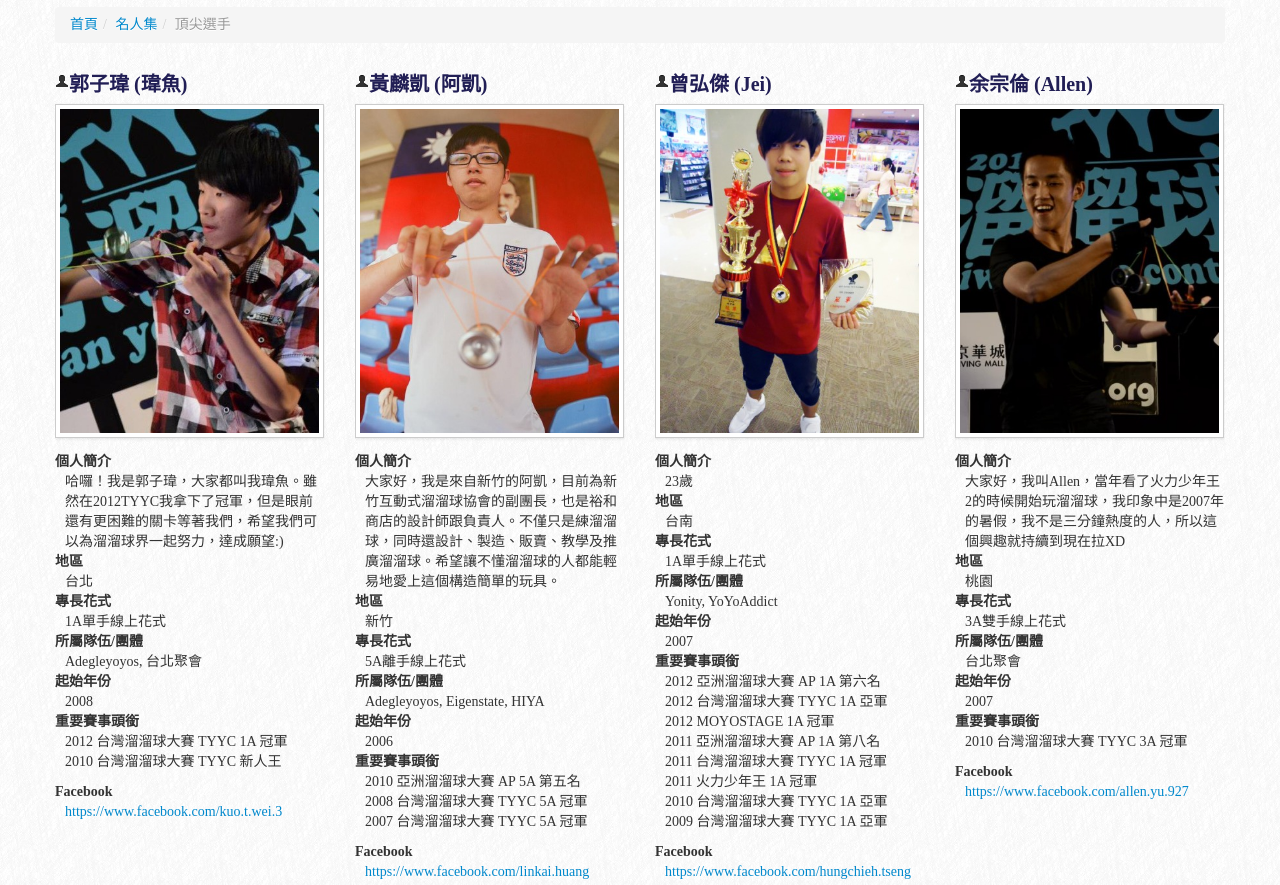
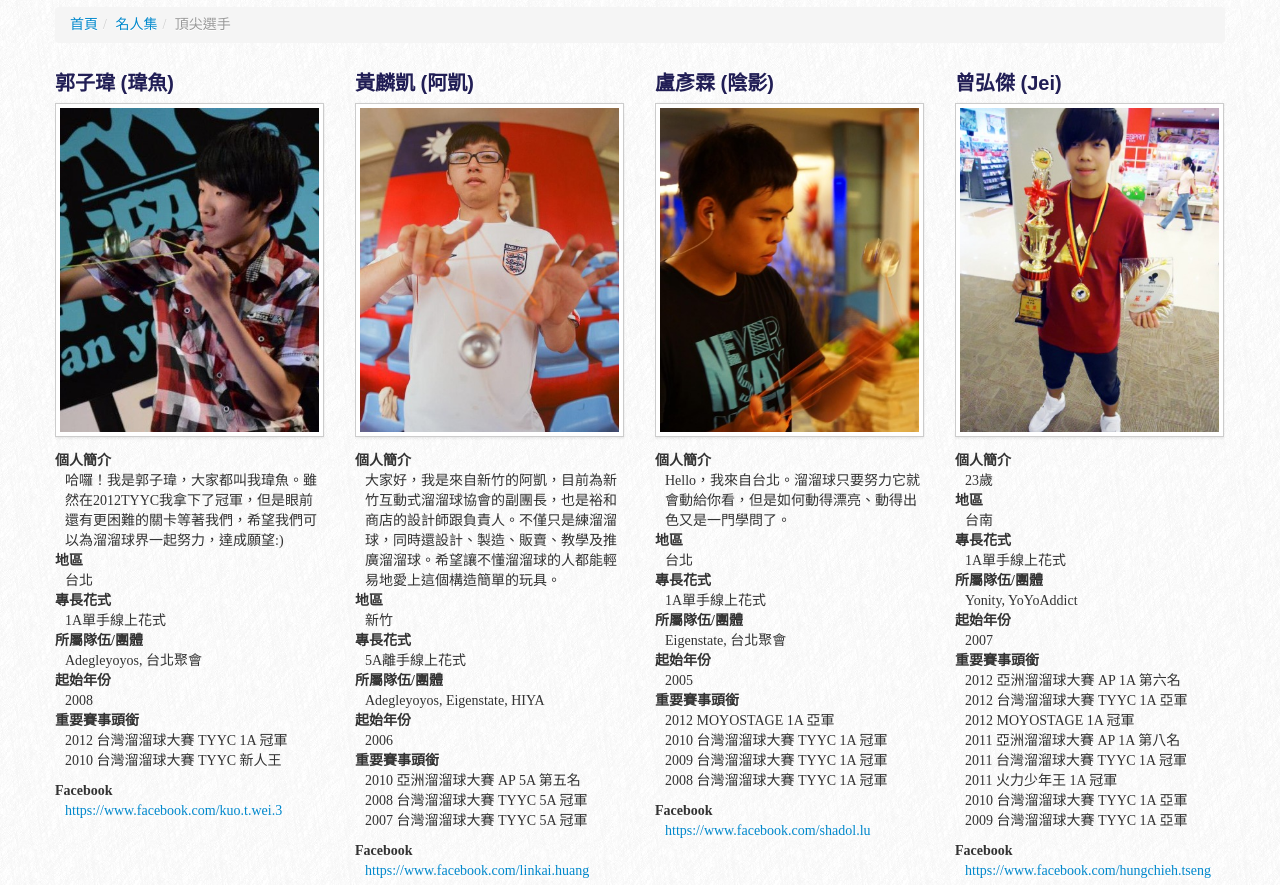
Before and after one commit to kaddopur/twyoyosite, a plain HTML site: page people.html in a window 1280 px wide. Shown: the part 400-1285 px from the top of the page. Drawn offline with nearby package versions, Linux system fonts and the light colour scheme.

Commit message:
add shadol to top-player

```diff
--- a/css/people.css
+++ b/css/people.css
@@ -16,6 +16,7 @@ h3 {
   color: #211e55;
   font-size: 20px;
   line-height: 20px;
+  font-family: sans-serif;
 }
 .profile img {
   width: 96%;
--- a/people.html
+++ b/people.html
@@ -23,7 +23,7 @@
       </div>
     </div>
     <div class="container">
-      <div class="row profile">
+      <div class="row">
         <div class="span12">
           <h1>&#9700;名人集</h1>
           <h2 id="top-player" class="section_title">頂尖選手</h2>
@@ -33,8 +33,10 @@
             <li class="active">頂尖選手</li>
           </ul>
         </div>
+      </div>
+      <div class="row profile">
         <div class="span3">
-          <h3> <i class="icon-user"></i>郭子瑋 (瑋魚)</h3><img src="/img/profile/ziwei.jpg" class="img-polaroid">
+          <h3>郭子瑋 (瑋魚)</h3><img src="/img/profile/ziwei.jpg" class="img-polaroid">
           <dl>
             <dt>個人簡介</dt>
             <dd>哈囉！我是郭子瑋，大家都叫我瑋魚。雖然在2012TYYC我拿下了冠軍，但是眼前還有更困難的關卡等著我們，希望我們可以為溜溜球界一起努力，達成願望:)</dd>
@@ -58,7 +60,7 @@
           </dl>
         </div>
         <div class="span3">
-          <h3> <i class="icon-user"></i>黃麟凱 (阿凱)</h3><img src="/img/profile/linkai.jpg" class="img-polaroid">
+          <h3>黃麟凱 (阿凱)</h3><img src="/img/profile/linkai.jpg" class="img-polaroid">
           <dl>
             <dt>個人簡介</dt>
             <dd>大家好，我是來自新竹的阿凱，目前為新竹互動式溜溜球協會的副團長，也是裕和商店的設計師跟負責人。不僅只是練溜溜球，同時還設計、製造、販賣、教學及推廣溜溜球。希望讓不懂溜溜球的人都能輕易地愛上這個構造簡單的玩具。</dd>
@@ -83,7 +85,33 @@
           </dl>
         </div>
         <div class="span3">
-          <h3> <i class="icon-user"></i>曾弘傑 (Jei)</h3><img src="/img/profile/jei.jpg" class="img-polaroid">
+          <h3>盧彥霖 (陰影)</h3><img src="/img/profile/shadol.jpg" class="img-polaroid">
+          <dl>
+            <dt>個人簡介</dt>
+            <dd>Hello，我來自台北。溜溜球只要努力它就會動給你看，但是如何動得漂亮、動得出色又是一門學問了。</dd>
+            <dt>地區</dt>
+            <dd>台北</dd>
+            <dt>專長花式</dt>
+            <dd>1A單手線上花式</dd>
+            <dt>所屬隊伍/團體</dt>
+            <dd>Eigenstate, 台北聚會</dd>
+            <dt>起始年份</dt>
+            <dd>2005</dd>
+            <dt>重要賽事頭銜</dt>
+            <dd>
+              <ul class="unstyled">
+                <li>2012 MOYOSTAGE 1A 亞軍</li>
+                <li>2010 台灣溜溜球大賽 TYYC 1A 冠軍</li>
+                <li>2009 台灣溜溜球大賽 TYYC 1A 冠軍</li>
+                <li>2008 台灣溜溜球大賽 TYYC 1A 冠軍</li>
+              </ul>
+            </dd>
+            <dt>Facebook</dt>
+            <dd><a href="https://www.facebook.com/shadol.lu">https://www.facebook.com/shadol.lu</a></dd>
+          </dl>
+        </div>
+        <div class="span3">
+          <h3>曾弘傑 (Jei)</h3><img src="/img/profile/jei.jpg" class="img-polaroid">
           <dl>
             <dt>個人簡介</dt>
             <dd>23歲</dd>
@@ -112,8 +140,10 @@
             <dd><a href="https://www.facebook.com/hungchieh.tseng">https://www.facebook.com/hungchieh.tseng</a></dd>
           </dl>
         </div>
+      </div>
+      <div class="row profile">
         <div class="span3">
-          <h3> <i class="icon-user"></i>余宗倫 (Allen)</h3><img src="/img/profile/zonglun.jpg" class="img-polaroid">
+          <h3>余宗倫 (Allen)</h3><img src="/img/profile/zonglun.jpg" class="img-polaroid">
           <dl>
             <dt>個人簡介</dt>
             <dd>大家好，我叫Allen，當年看了火力少年王2的時候開始玩溜溜球，我印象中是2007年的暑假，我不是三分鐘熱度的人，所以這個興趣就持續到現在拉XD</dd>
```
Also changed, not shown: img/profile/shadol.jpg (added), 2 other files.
